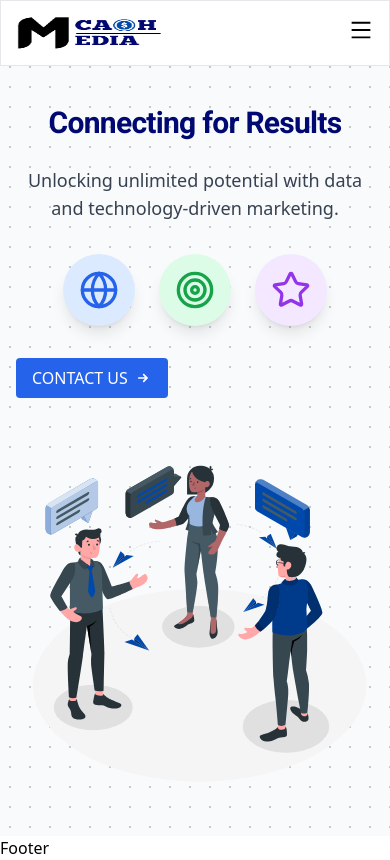
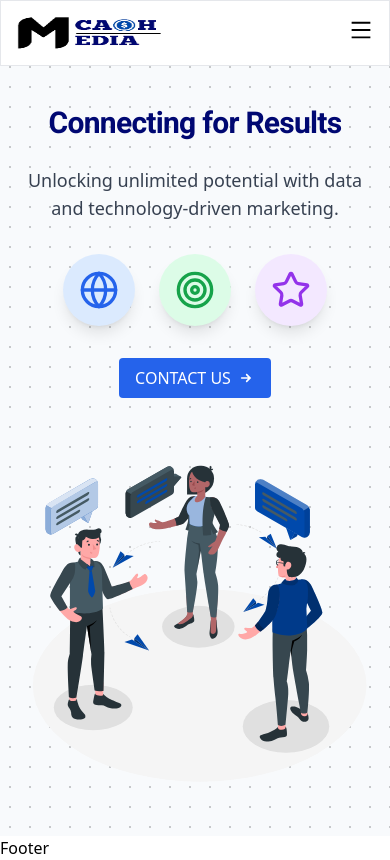
Before and after one commit to mdanamulhasan201/network_landingPage, a React (Vite) app: page / in a window 390 px wide. Built offline with nearby package versions, Linux system fonts and the light colour scheme.

Commit message:
banner section some issue fixed

```diff
--- a/src/components/Home/Banner.jsx
+++ b/src/components/Home/Banner.jsx
@@ -83,7 +83,7 @@ const Banner = () => {
                         Unlocking unlimited potential with data and technology-driven marketing.
                     </motion.p>
 
-                    <div className="mt-8  flex justify-center md:justify-start space-x-6">
+                    <div className="mt-8 flex justify-center md:justify-start space-x-6">
                         <motion.div
                             custom={0}
                             variants={iconVariants}
@@ -91,6 +91,11 @@ const Banner = () => {
                             whileInView="visible"
                             viewport={{ once: true }}
                             className="bg-blue-100 p-4 rounded-full shadow-lg"
+                            whileHover={{
+                                scale: 1.2,
+                                rotate: 180,
+                                transition: { type: "spring", stiffness: 300 },
+                            }}
                         >
                             <Globe size={40} className="text-blue-600" />
                         </motion.div>
@@ -101,6 +106,11 @@ const Banner = () => {
                             whileInView="visible"
                             viewport={{ once: true }}
                             className="bg-green-100 p-4 rounded-full shadow-lg"
+                            whileHover={{
+                                scale: 1.2,
+                                rotate: 180,
+                                transition: { type: "spring", stiffness: 300 },
+                            }}
                         >
                             <Target size={40} className="text-green-600" />
                         </motion.div>
@@ -111,13 +121,19 @@ const Banner = () => {
                             whileInView="visible"
                             viewport={{ once: true }}
                             className="bg-purple-100 p-4 rounded-full shadow-lg"
+                            whileHover={{
+                                scale: 1.2,
+                                rotate: 180,
+                                transition: { type: "spring", stiffness: 300 },
+                            }}
                         >
                             <Star size={40} className="text-purple-600" />
                         </motion.div>
                     </div>
-                    <Link to='/contact'>
+
+                    <Link to='/contact' className="flex justify-center md:justify-start items-center">
                         <motion.button
-                            className="flex items-center uppercase mt-8 bg-blue-600 hover:bg-blue-700 transform duration-300 text-white px-4 py-2 rounded"
+                            className=" uppercase mt-8 flex  items-center bg-blue-600 hover:bg-blue-700 transform duration-300 text-white px-4 py-2 rounded"
                             whileHover={{ scale: 1.05 }}
                         >
                             <span>Contact Us</span>
```
